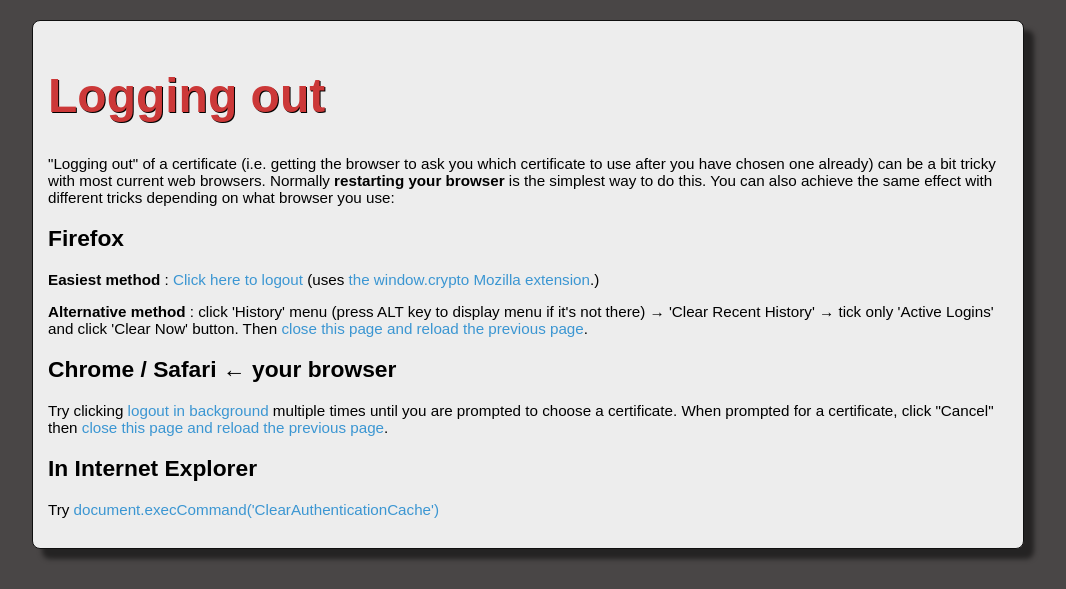
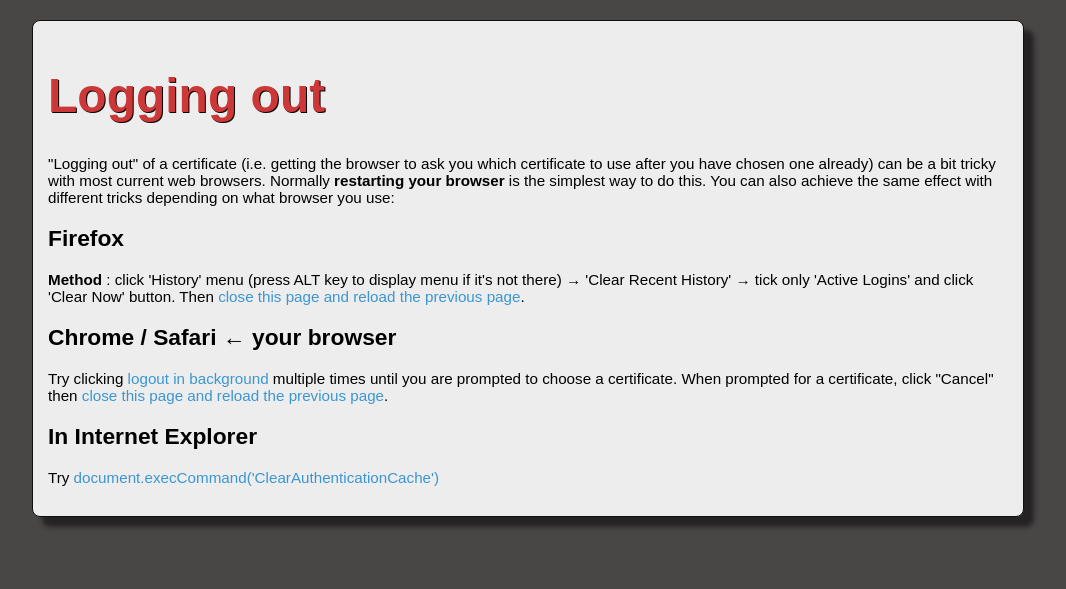
Before and after one commit to fubralimited/ssl-login-demo, a PHP site: page /logging-out.php in a window 1280 px wide. Shown: the top 589 px of the page, without its empty margins (112-1178 px from the left). Run offline with PHP 8.4, Linux system fonts and the light colour scheme; a stand-in replaces the project's code that opens the database connection; some web fonts are replaced.

Commit message:
Remove method that no longer works on Firefox

```diff
--- a/logging-out.php
+++ b/logging-out.php
@@ -43,9 +43,11 @@ function logOut()
 
 <h2>Firefox <?php if ($ua['name'] == 'firefox') echo ' &larr; your browser'; ?></h2>
 
+<!--
 <p><strong>Easiest method</strong> : <a href="javascript:window.crypto.logout(); window.opener.location.reload(false); window.close();">Click here to logout</a> (uses <a href="https://developer.mozilla.org/en/docs/JavaScript_crypto" target="_blank">the window.crypto Mozilla extension</a>.)</p>
+-->
 
-<p><strong>Alternative method</strong> : click 'History' menu (press ALT key to display menu if it's not there) &rarr; 'Clear Recent History' &rarr; tick only 'Active Logins' and click 'Clear Now' button. Then <a href="javascript: window.opener.location.reload(false); window.close();">close this page and reload the previous page</a>.</p>
+<p><strong>Method</strong> : click 'History' menu (press ALT key to display menu if it's not there) &rarr; 'Clear Recent History' &rarr; tick only 'Active Logins' and click 'Clear Now' button. Then <a href="javascript: window.opener.location.reload(false); window.close();">close this page and reload the previous page</a>.</p>
 
 <h2>Chrome / Safari <?php if ($ua['name'] == 'chrome' || $ua['name'] == 'safari') echo ' &larr; your browser'; ?></h2>
 <p>Try clicking <a href="#logout" onclick="logOut();">logout in background</a> multiple times until you are prompted to choose a certificate. When prompted for a certificate, click "Cancel" then <a href="javascript: window.opener.location.reload(false); window.close();">close this page and reload the previous page</a>.</p>
```
